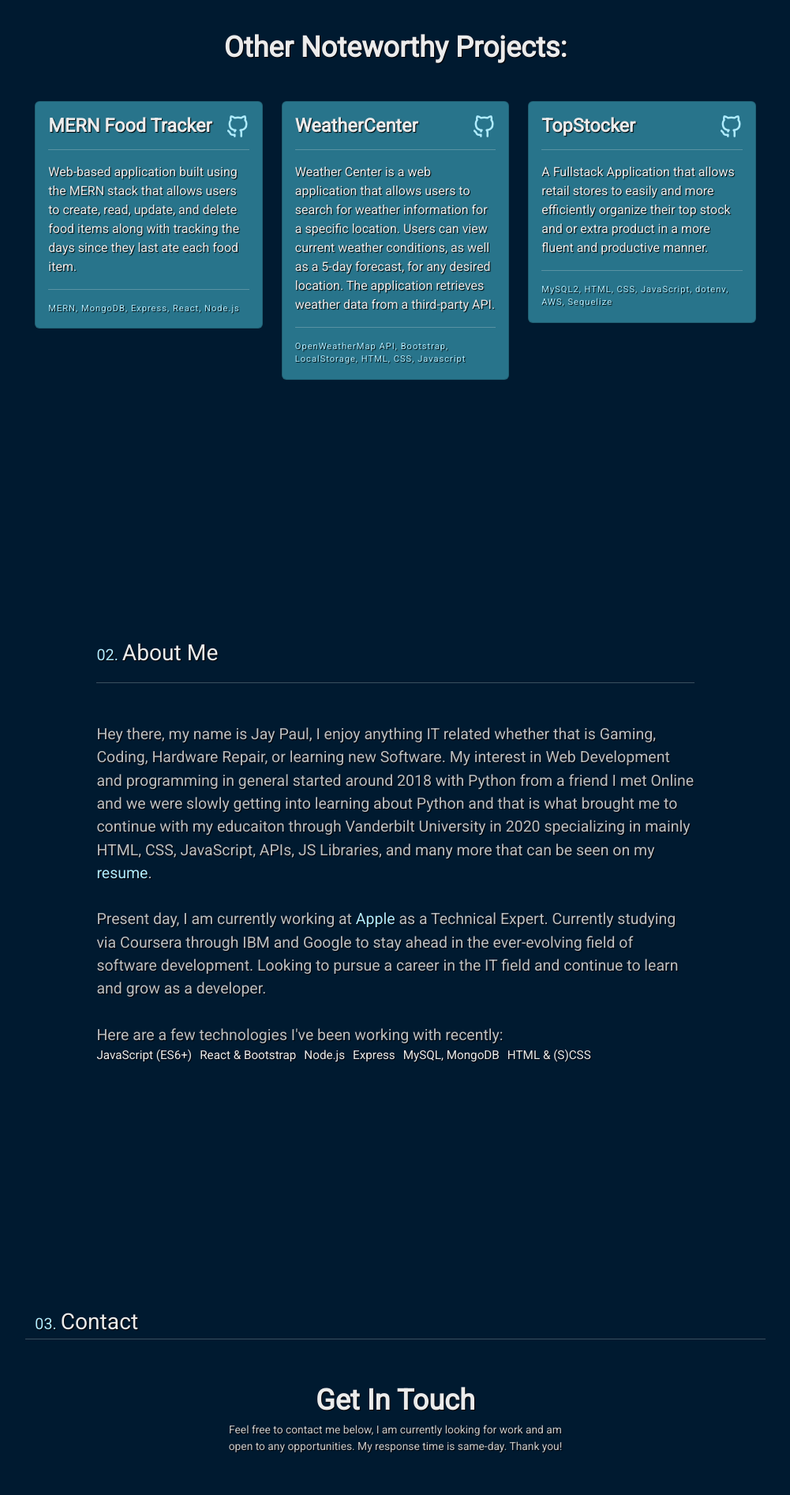
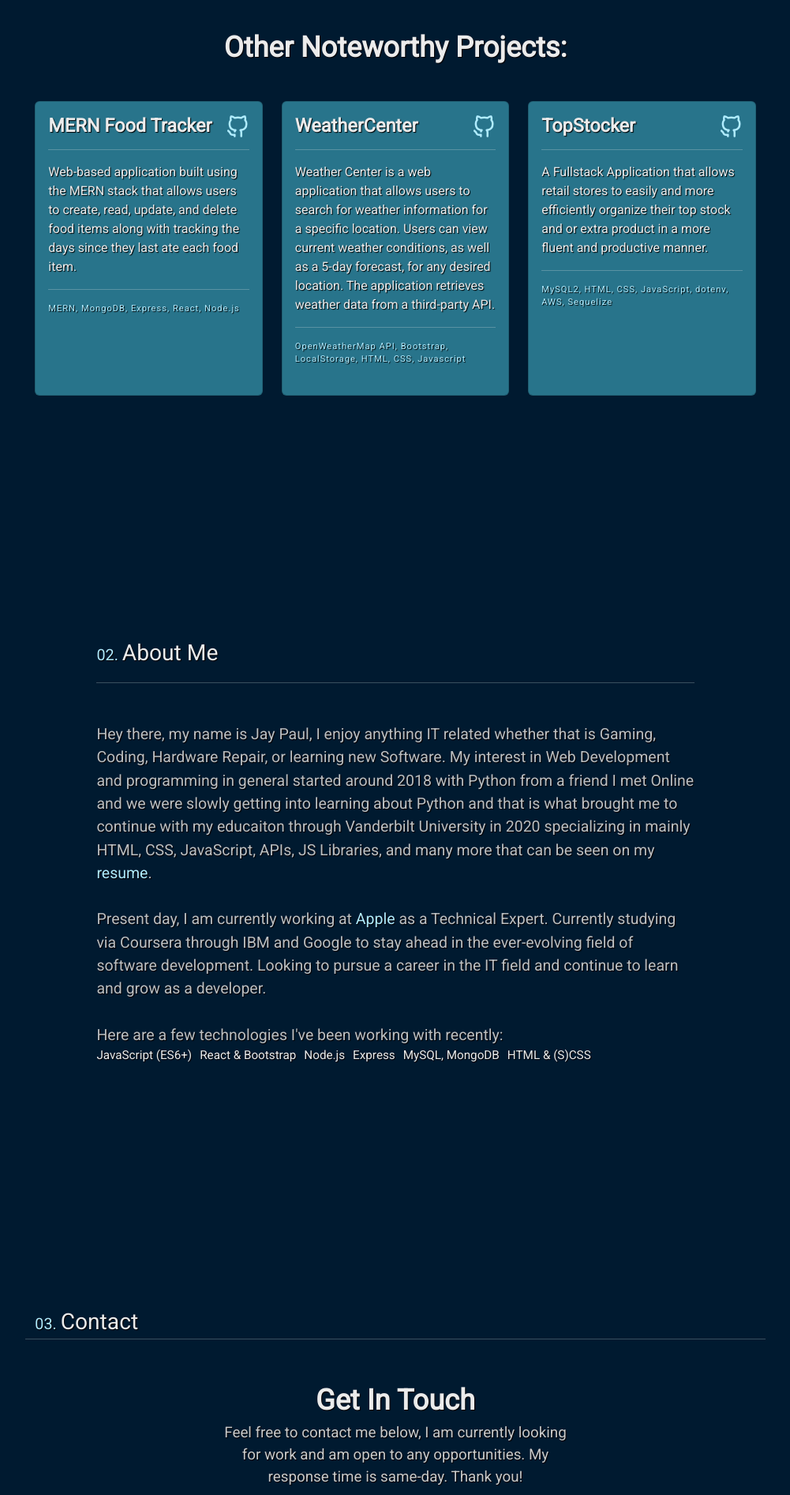
Before and after one commit to JayPTucker/React-Portfolio, a React (Create React App) app: page / in a window 1280 px wide. Shown: the part 1240-3133 px from the top of the page at 79% size, without its empty margins (139-1140 px from the left). Built offline with nearby package versions, Linux system fonts and the light colour scheme.

Commit message:
Adjusted CSS Elements

```diff
--- a/src/pages/Home.js
+++ b/src/pages/Home.js
@@ -1,5 +1,5 @@
 import React, { useState } from 'react';
-import { Row, Col, Container, Card, ListGroup, Tab } from 'react-bootstrap';
+import { Row, Col, Container, Card} from 'react-bootstrap';
 import '../styles/Home.css';
 
 import meImg from '../img/me_img.jpeg';
--- a/src/styles/Home.css
+++ b/src/styles/Home.css
@@ -312,11 +312,11 @@ p {
   background-color: #28748b;
   transition: all 0.3s ease-in-out;
   margin-bottom: 20px; /* Space for responsive design */
+  min-height: 100%;
 }
 
 .projectCard:hover {
   background-color: #185c71;
-  margin-top: -10px;
   transform: scale(1.02);
 }
 
@@ -328,7 +328,7 @@ p {
   max-width: 100%;
   color: rgb(201, 201, 201);
   padding-bottom: 30px;
-  font-size: calc(1vmax + 1px);
+  font-size: calc(1vmax + 6px);
 }
 
 .contactCol {
```
